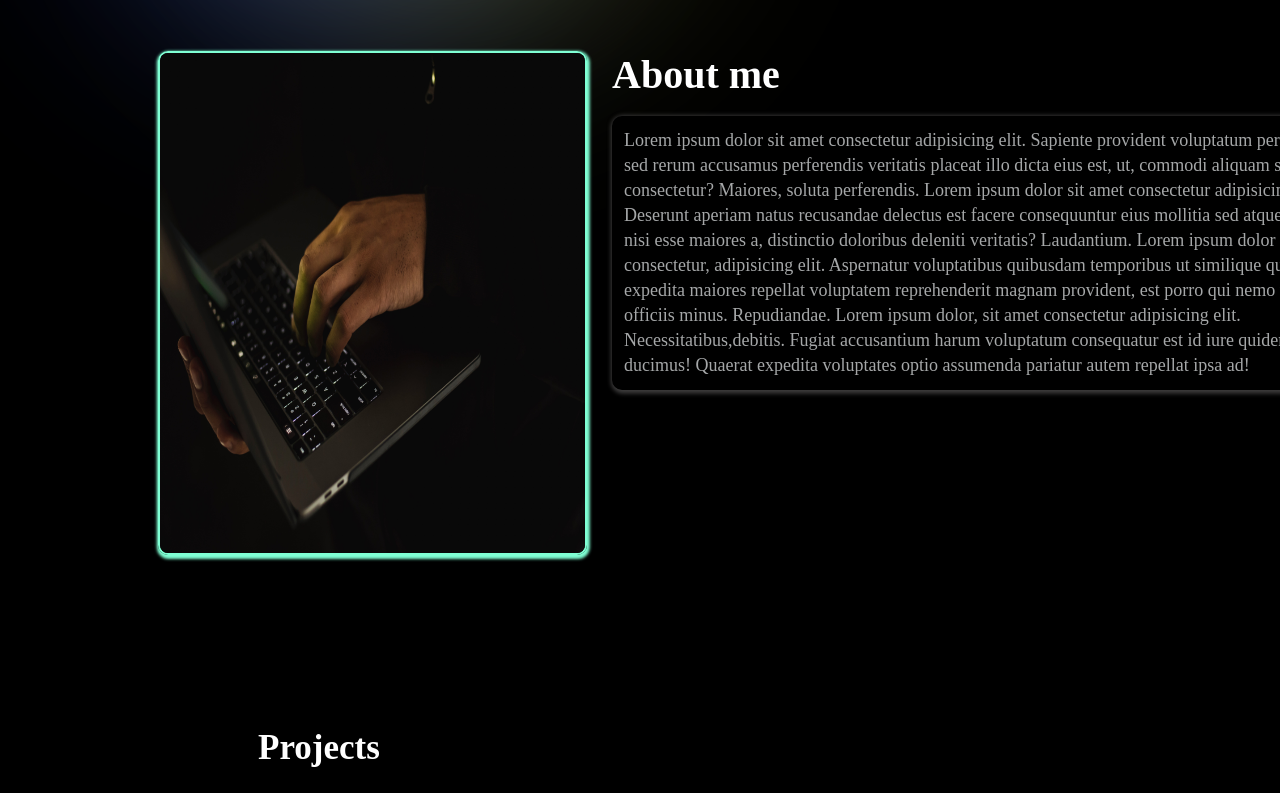
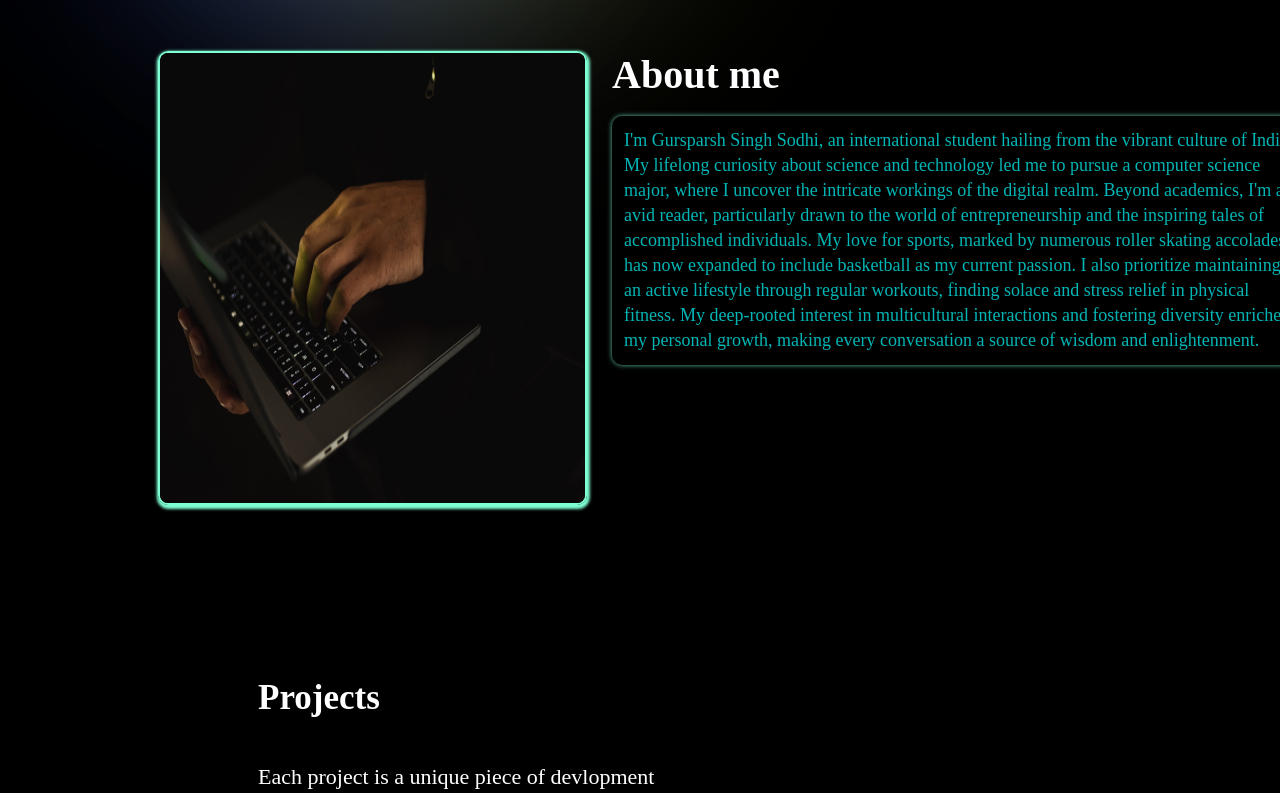
Before and after one commit to Guri080/Portfolio, a plain HTML site: page index.html in a window 1280 px wide. Shown: the part 960-1753 px from the top of the page. Drawn offline with Linux system fonts and the light colour scheme; a web font is replaced by a local one.

Commit message:
Added about me section. Completed all project images and descriptions

```diff
--- a/index.html
+++ b/index.html
@@ -72,21 +72,15 @@
         <img src="images/aboutmeImg.jpg" class="aboutMeImg">
         <div class="aboutMeText">
             <h1>About me</h1>
-            <p>Lorem ipsum dolor sit amet consectetur adipisicing elit.
-                Sapiente provident voluptatum perspiciatis sed rerum accusamus
-                perferendis veritatis placeat illo dicta eius est, ut, commodi
-                aliquam soluta consectetur? Maiores, soluta perferendis.
-                Lorem ipsum dolor sit amet consectetur adipisicing elit. Deserunt aperiam natus
-                recusandae delectus est facere consequuntur eius mollitia sed
-                atque impedit nisi esse maiores a, distinctio doloribus
-                deleniti veritatis? Laudantium. Lorem ipsum dolor sit amet
-                consectetur, adipisicing elit. Aspernatur voluptatibus quibusdam
-                temporibus ut similique quod expedita maiores repellat voluptatem
-                reprehenderit magnam provident, est porro qui nemo tempore
-                officiis minus. Repudiandae. Lorem ipsum dolor, sit amet consectetur
-                adipisicing elit. Necessitatibus,debitis. Fugiat accusantium
-                harum voluptatum consequatur est id iure quidem ducimus! Quaerat expedita
-                voluptates optio assumenda pariatur autem repellat ipsa ad!</p>
+            <p>I'm Gursparsh Singh Sodhi, an international student hailing from the vibrant culture of India. My
+                lifelong curiosity about science and technology led me to pursue a computer science major, where I
+                uncover the intricate workings of the digital realm. Beyond academics, I'm an avid reader, particularly
+                drawn to the world of entrepreneurship and the inspiring tales of accomplished individuals. My love for
+                sports, marked by numerous roller skating accolades, has now expanded to include basketball as my
+                current passion. I also prioritize maintaining an active lifestyle through regular workouts, finding
+                solace and stress relief in physical fitness. My deep-rooted interest in multicultural interactions and
+                fostering diversity enriches my personal growth, making every conversation a source of wisdom and
+                enlightenment.</p>
             <!-- <div class="about-me-btns-container">
                <button class="about-btns">Skills</button>
                 <button class="about-btns">Education</button>
@@ -146,14 +140,20 @@
             </div>
             <div class="projectText">
                 <h1>AStUnes</h1>
-                <p>Lorem ipsum dolor, sit amet consectetur adipisicing elit.
-                    Praesentium, cum ullam quisquam corporis numquam sapiente
-                    nostrum accusantium recusandae quaerat aperiam, ad
-                    totam sit dolorem veniam error nulla corrupti consectetur harum.</p>
+                <p>This Java-based command-line application, AStUnes, emulates
+                    a music distribution software. AStUnes facilitates playlist
+                    management by allowing users to add, remove, and merge songs
+                    across playlists. It provides features to count songs, locate
+                    them by position, and list songs within a playlist. Users
+                    can also explore available playlists and access help
+                    information for effortless navigation. This project offers
+                    an efficient solution for music playlist management.</p>
                 <div class="stack">
                     <span>Java</span>
                 </div>
-                <button>code <img src="images/shareBtn.png" class="project-btn-img"></button>
+                <a href="https://github.com/Guri080/AStUnes" target="_blank">
+                    <button>code <img src="images/shareBtn.png" class="project-btn-img"></button>
+                </a>
             </div>
         </div>
         <div class="project">
--- a/styles.css
+++ b/styles.css
@@ -223,7 +223,7 @@ a {
 }
 
 .aboutMeImg {
-    height: 500px;
+    height: 450px;
     width: 425px;
     margin-right: 25px;
     border: 2px solid aquamarine;
@@ -233,7 +233,8 @@ a {
 }
 
 .aboutMeText {
-    width: 850px;
+    width: 700px;
+    height: auto;
     display: flex;
     flex-direction: column;
 }
@@ -250,10 +251,24 @@ a {
     padding: 10px;
     box-shadow: 1px 1.5px 4px 2px rgb(62, 61, 61);
     background-color: rgb(0, 0, 0);
-    color: rgb(165, 167, 168);
+    color: rgba(0, 255, 255, 0.708);
     font-size: large;
     line-height: 25px;
+    animation: glow 1s linear infinite;
 }
+
+@keyframes glow {
+    0% {
+        box-shadow: 0 0 5px rgba(127, 255, 212, 0.758);
+      }
+      50% {
+        box-shadow: 10px 0 30px rgba(200, 200, 202, 0.7);
+      }
+      100% {
+        box-shadow: 0 0 5px rgba(0, 255, 255, 0.732);
+      }
+}
+
 
 
 .about-me-btns-container {
```
Also changed, not shown: images/tune2.png, images/tune3.png.
